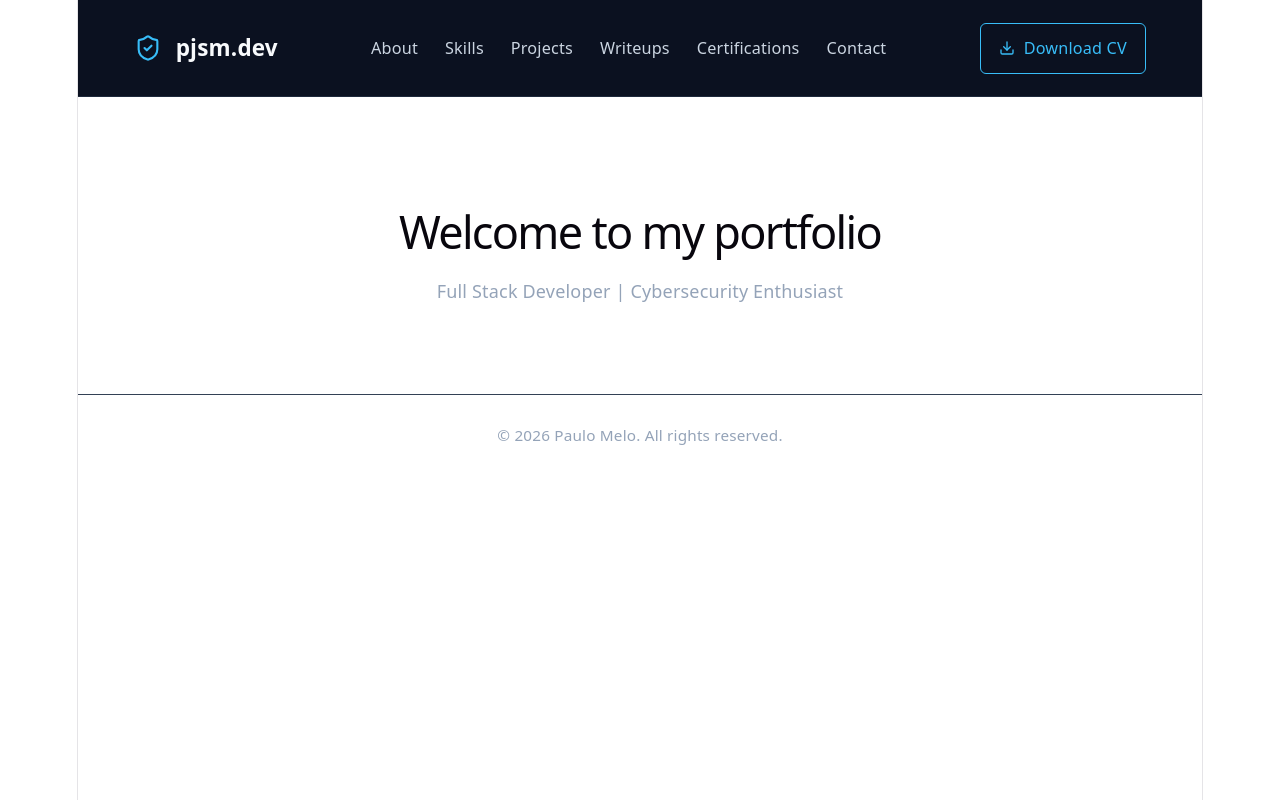
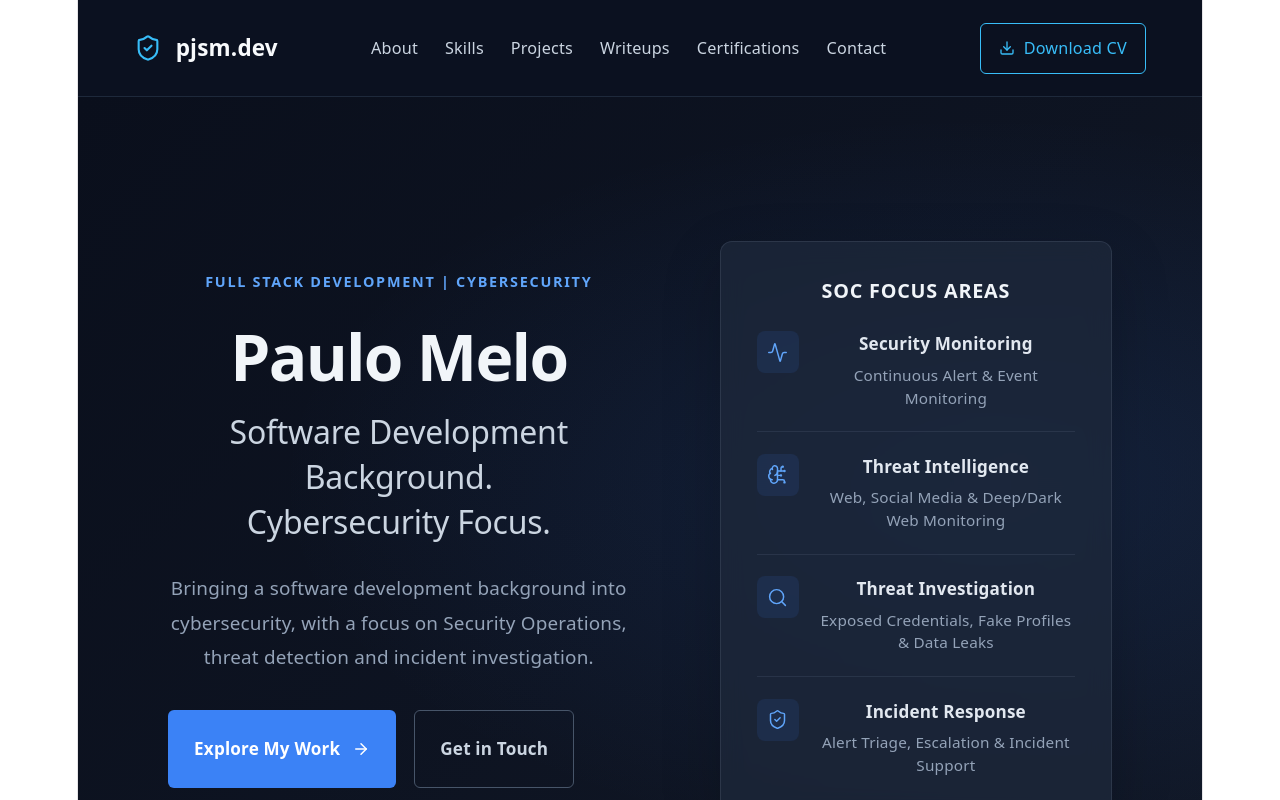
Before and after one commit to pjsmdev/pjsmdev.github.io, a React (Vite) app: page / in a window 1280 px wide. Shown: the top 800 px of the page. Built offline with nearby package versions, Linux system fonts and the light colour scheme.

Commit message:
feat: add hero section with SOC focus areas

```diff
--- a/src/App.tsx
+++ b/src/App.tsx
@@ -1,15 +1,15 @@
 import Header from './components/layout/Header'
+import Footer from './components/layout/Footer'
+import Hero from './sections/Hero'
 import './App.css'
-import Footer from './components/layout/Footer'
 
 function App() {
   return (
     <>
       <Header />
 
-      <main className="main-content">
-        <h1>Welcome to my portfolio</h1>
-        <p>Full Stack Developer | Cybersecurity Enthusiast</p>
+      <main>
+        <Hero />
       </main>
 
       <Footer />
--- /dev/null
+++ b/src/sections/Hero.tsx
@@ -0,0 +1,102 @@
+import '../styles/Hero.css'
+
+import {
+  Activity,
+  BrainCircuit,
+  Search,
+  ShieldCheck,
+  ArrowRight,
+  ChevronDown,
+} from 'lucide-react'
+
+const focusAreas = [
+  {
+    icon: Activity,
+    title: 'Security Monitoring',
+    description: 'Continuous Alert & Event Monitoring',
+  },
+  {
+    icon: BrainCircuit,
+    title: 'Threat Intelligence',
+    description: 'Web, Social Media & Deep/Dark Web Monitoring',
+  },
+  {
+    icon: Search,
+    title: 'Threat Investigation',
+    description: 'Exposed Credentials, Fake Profiles & Data Leaks',
+  },
+  {
+    icon: ShieldCheck,
+    title: 'Incident Response',
+    description: 'Alert Triage, Escalation & Incident Support',
+  },
+]
+
+const Hero = () => {
+  return (
+    <section className="hero" aria-labelledby="hero-title">
+      <div className="hero-content">
+        <div className="hero-introduction">
+          <span className="hero-eyebrow">
+            FULL STACK DEVELOPMENT | CYBERSECURITY
+          </span>
+
+          <h1 id="hero-title">Paulo Melo</h1>
+
+          <h2>
+            Software Development Background.
+            <br />
+            Cybersecurity Focus.
+          </h2>
+
+          <p>
+            Bringing a software development background into cybersecurity,
+            with a focus on Security Operations, threat detection and
+            incident investigation.
+          </p>
+
+          <div className="hero-actions">
+            <a href="/projects" className="hero-button hero-button-primary">
+              Explore My Work
+              <ArrowRight size={18} />
+            </a>
+
+            <a href="#contact" className="hero-button hero-button-secondary">
+              Get in Touch
+            </a>
+          </div>
+        </div>
+
+        <div className="hero-focus-panel">
+          <h3>SOC Focus Areas</h3>
+
+          <div className="focus-list">
+            {focusAreas.map((area) => {
+              const Icon = area.icon
+
+              return (
+                <div className="focus-item" key={area.title}>
+                  <div className="focus-icon">
+                    <Icon size={21} strokeWidth={1.7} />
+                  </div>
+
+                  <div className="focus-details">
+                    <h4>{area.title}</h4>
+                    <p>{area.description}</p>
+                  </div>
+                </div>
+              )
+            })}
+          </div>
+        </div>
+      </div>
+
+      <a href="#about" className="hero-scroll" aria-label="Scroll to About">
+        <ChevronDown size={20} />
+        <span>Scroll to discover</span>
+      </a>
+    </section>
+  )
+}
+
+export default Hero
--- /dev/null
+++ b/src/styles/Hero.css
@@ -0,0 +1,263 @@
+/* Hero section */
+
+.hero {
+  position: relative;
+  display: flex;
+  flex-direction: column;
+  justify-content: center;
+  min-height: 680px;
+  padding: 5rem 8%;
+  overflow: hidden;
+  background:
+    radial-gradient(
+      ellipse at 80% 45%,
+      rgba(59, 130, 246, 0.12),
+      transparent 55%
+    ),
+    linear-gradient(135deg, #0a0f1c 0%, #111827 100%);
+}
+
+.hero-content {
+  display: grid;
+  grid-template-columns: 1fr 0.85fr;
+  align-items: center;
+  gap: 5rem;
+  width: 100%;
+  max-width: 1400px;
+  margin: 0 auto;
+}
+
+/* Introduction */
+
+.hero-introduction {
+  max-width: 620px;
+}
+
+.hero-eyebrow {
+  display: inline-block;
+  margin-bottom: 1.5rem;
+  color: #60a5fa;
+  font-size: 0.8rem;
+  font-weight: 600;
+  letter-spacing: 0.12em;
+}
+
+.hero-introduction h1 {
+  margin: 0 0 1rem;
+  color: #f1f5f9;
+  font-size: clamp(3rem, 5vw, 4.5rem);
+  font-weight: 700;
+  line-height: 1.1;
+}
+
+.hero-introduction h2 {
+  margin: 0 0 1.5rem;
+  color: #cbd5e1;
+  font-size: clamp(1.5rem, 2.5vw, 2rem);
+  font-weight: 500;
+  line-height: 1.4;
+}
+
+.hero-introduction > p {
+  max-width: 540px;
+  margin-bottom: 2rem;
+  color: #94a3b8;
+  font-size: 1.05rem;
+  line-height: 1.8;
+}
+
+/* Buttons */
+
+.hero-actions {
+  display: flex;
+  flex-wrap: wrap;
+  gap: 1rem;
+}
+
+.hero-button {
+  display: inline-flex;
+  align-items: center;
+  justify-content: center;
+  gap: 0.65rem;
+  min-height: 48px;
+  padding: 0.8rem 1.4rem;
+  border: 1px solid transparent;
+  border-radius: 6px;
+  font-size: 0.95rem;
+  font-weight: 600;
+  text-decoration: none;
+  transition:
+    background-color 0.2s ease,
+    border-color 0.2s ease,
+    transform 0.2s ease;
+}
+
+.hero-button:hover {
+  transform: translateY(-2px);
+}
+
+.hero-button-primary {
+  background-color: #3b82f6;
+  color: #ffffff;
+}
+
+.hero-button-primary:hover {
+  background-color: #2563eb;
+}
+
+.hero-button-secondary {
+  border-color: #475569;
+  color: #cbd5e1;
+}
+
+.hero-button-secondary:hover {
+  border-color: #60a5fa;
+  color: #60a5fa;
+}
+
+/* SOC Focus Areas panel */
+
+.hero-focus-panel {
+  padding: 2rem;
+  border: 1px solid rgba(148, 163, 184, 0.15);
+  border-radius: 12px;
+  background-color: rgba(30, 41, 59, 0.75);
+  box-shadow: 0 20px 60px rgba(0, 0, 0, 0.2);
+  backdrop-filter: blur(12px);
+}
+
+.hero-focus-panel h3 {
+  margin: 0 0 1.5rem;
+  color: #f1f5f9;
+  font-size: 1.1rem;
+  font-weight: 600;
+  letter-spacing: 0.04em;
+  text-transform: uppercase;
+}
+
+.focus-list {
+  display: flex;
+  flex-direction: column;
+}
+
+.focus-item {
+  display: flex;
+  align-items: flex-start;
+  gap: 1rem;
+  padding: 1.2rem 0;
+  border-bottom: 1px solid rgba(148, 163, 184, 0.12);
+}
+
+.focus-item:first-child {
+  padding-top: 0;
+}
+
+.focus-item:last-child {
+  padding-bottom: 0;
+  border-bottom: none;
+}
+
+.focus-icon {
+  display: flex;
+  flex-shrink: 0;
+  align-items: center;
+  justify-content: center;
+  width: 42px;
+  height: 42px;
+  border-radius: 8px;
+  background-color: rgba(59, 130, 246, 0.1);
+  color: #60a5fa;
+}
+
+.focus-details h4 {
+  margin: 0 0 0.35rem;
+  color: #e2e8f0;
+  font-size: 0.95rem;
+  font-weight: 600;
+}
+
+.focus-details p {
+  margin: 0;
+  color: #94a3b8;
+  font-size: 0.85rem;
+  line-height: 1.5;
+}
+
+/* Scroll indicator */
+
+.hero-scroll {
+  position: absolute;
+  bottom: 1.5rem;
+  left: 50%;
+  display: flex;
+  align-items: center;
+  gap: 0.5rem;
+  color: #64748b;
+  font-size: 0.8rem;
+  text-decoration: none;
+  transform: translateX(-50%);
+  transition: color 0.2s ease;
+}
+
+.hero-scroll:hover {
+  color: #60a5fa;
+}
+
+/* Responsive layout */
+
+@media (max-width: 1000px) {
+  .hero {
+    padding: 4rem 6%;
+  }
+
+  .hero-content {
+    grid-template-columns: 1fr 0.9fr;
+    gap: 3rem;
+  }
+}
+
+@media (max-width: 768px) {
+  .hero {
+    min-height: auto;
+    padding: 5rem 6% 6rem;
+  }
+
+  .hero-content {
+    grid-template-columns: 1fr;
+    gap: 3rem;
+  }
+
+  .hero-introduction {
+    max-width: 100%;
+  }
+
+  .hero-focus-panel {
+    padding: 1.5rem;
+  }
+
+  .hero-scroll {
+    bottom: 1.5rem;
+  }
+}
+
+@media (max-width: 480px) {
+  .hero {
+    padding: 4rem 5% 5rem;
+  }
+
+  .hero-actions {
+    flex-direction: column;
+  }
+
+  .hero-button {
+    width: 100%;
+  }
+
+  .hero-focus-panel {
+    padding: 1.25rem;
+  }
+
+  .focus-item {
+    gap: 0.75rem;
+  }
+}
```
